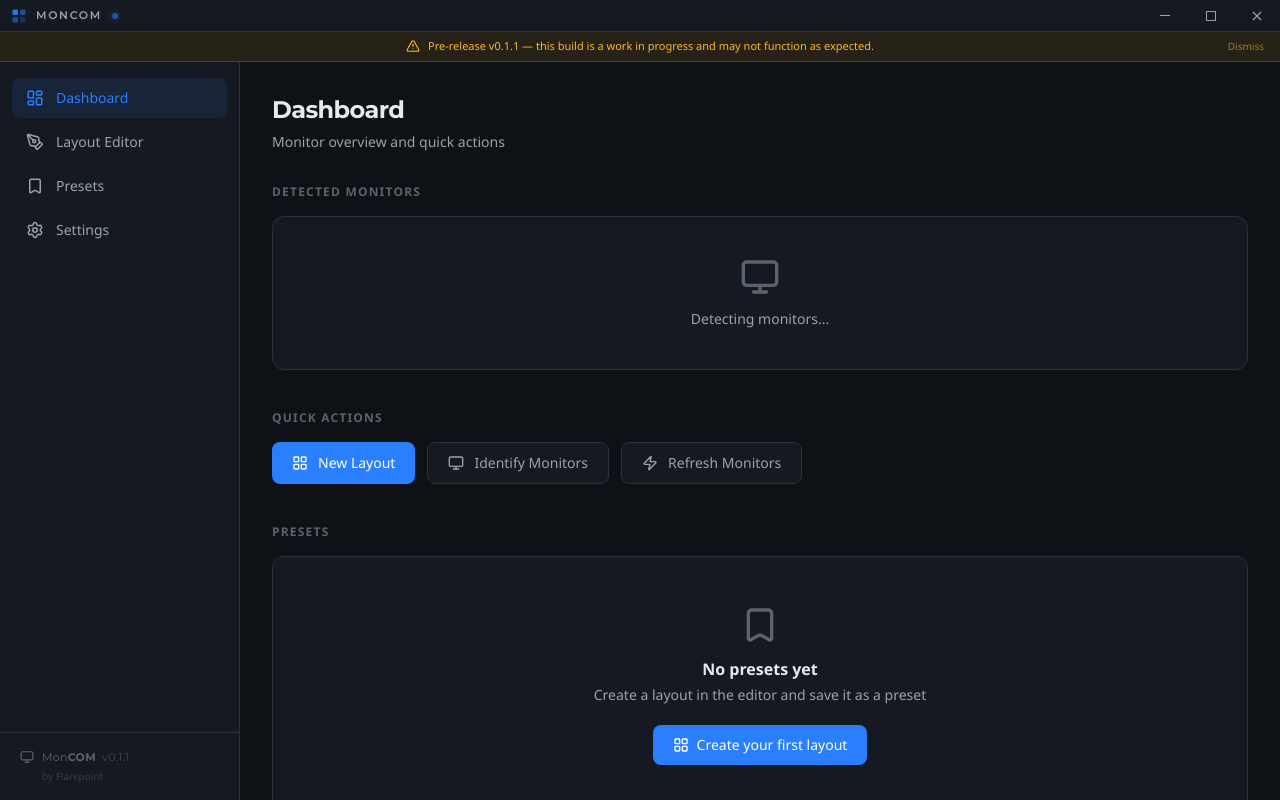
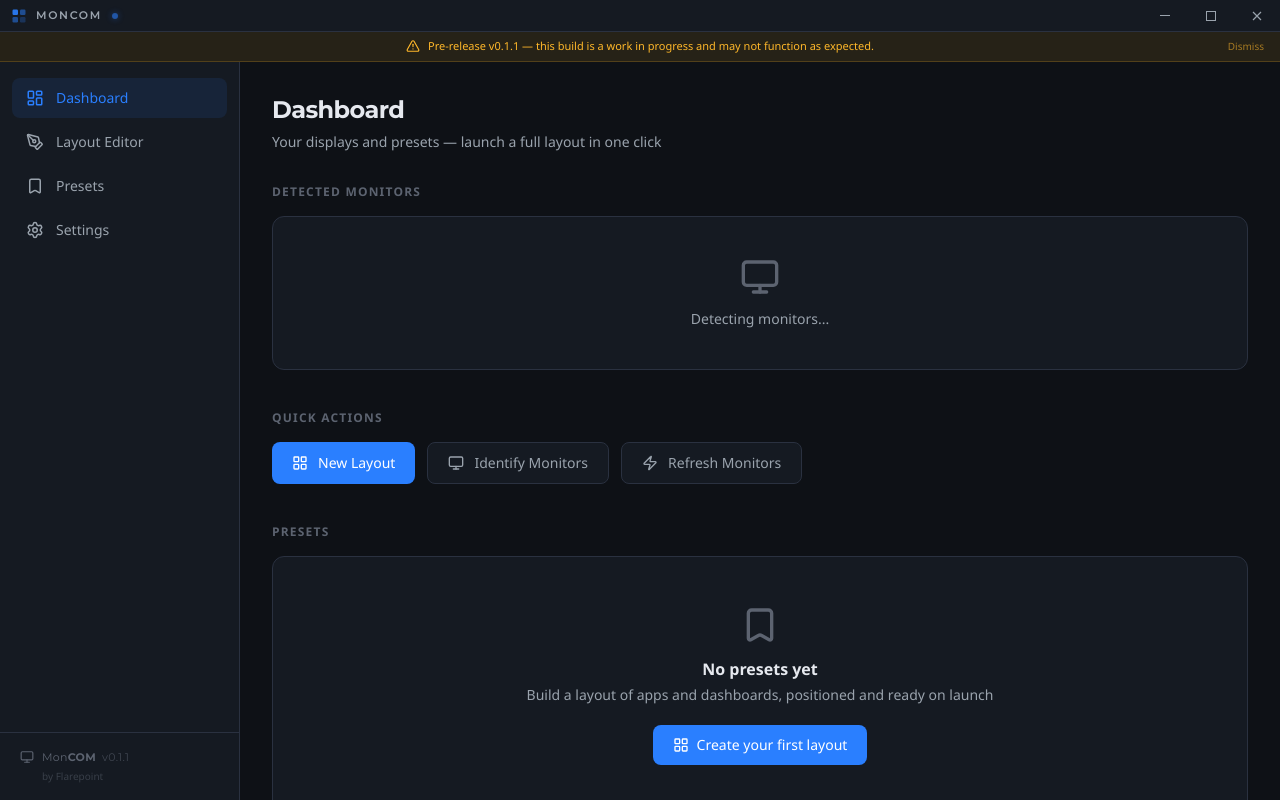
Before and after one commit to SlashyIsTaken/fp-moncom, a React (Vite) app: page / in a window 1280 px wide. Built offline with nearby package versions, Linux system fonts and the light colour scheme.

Commit message:
alter descriptions throughout project

```diff
--- a/src/renderer/pages/DashboardPage.tsx
+++ b/src/renderer/pages/DashboardPage.tsx
@@ -72,7 +72,7 @@ export function DashboardPage({ onNavigate }: DashboardPageProps) {
           Dashboard
         </h1>
         <p className="text-sm text-text-secondary mt-1.5">
-          Monitor overview and quick actions
+          Your displays and presets — launch a full layout in one click
         </p>
         {statusMessage && (
           <div className="mt-3 rounded-lg border border-warning/40 bg-warning/10 px-3 py-2 text-xs text-warning">
@@ -206,7 +206,7 @@ export function DashboardPage({ onNavigate }: DashboardPageProps) {
             <Bookmark className="w-10 h-10 text-text-muted mx-auto mb-3" />
             <h3 className="text-base font-semibold text-text-primary mb-1">No presets yet</h3>
             <p className="text-sm text-text-secondary mb-5">
-              Create a layout in the editor and save it as a preset
+              Build a layout of apps and dashboards, positioned and ready on launch
             </p>
             <button
               onClick={() => onNavigate('editor')}
--- a/src/renderer/pages/LayoutEditorPage.tsx
+++ b/src/renderer/pages/LayoutEditorPage.tsx
@@ -182,7 +182,7 @@ export function LayoutEditorPage({ editingPreset, onNavigate }: LayoutEditorPage
             Layout Editor
           </h1>
           <p className="text-sm text-text-secondary mt-1.5">
-            Split your monitors into zones and assign content
+            Split monitors into zones and assign an app or dashboard to each
           </p>
           {applyStatus && (
             <div className="mt-3 rounded-lg border border-warning/40 bg-warning/10 px-3 py-2 text-xs text-warning">
--- a/src/renderer/pages/PresetsPage.tsx
+++ b/src/renderer/pages/PresetsPage.tsx
@@ -38,7 +38,7 @@ export function PresetsPage({ onNavigate, onEditPreset }: PresetsPageProps) {
             Presets
           </h1>
           <p className="text-sm text-text-secondary mt-1.5">
-            Manage your saved monitor layouts
+            Saved layouts — launch or switch your whole setup in one click
           </p>
         </div>
         <button
@@ -126,7 +126,7 @@ export function PresetsPage({ onNavigate, onEditPreset }: PresetsPageProps) {
           <Bookmark className="w-12 h-12 text-text-muted/50 mx-auto mb-4" />
           <h3 className="text-lg font-semibold text-text-primary mb-1.5">No presets yet</h3>
           <p className="text-sm text-text-secondary mb-6 max-w-sm mx-auto">
-            Create a layout in the editor, configure your zones, and save it as a preset for quick switching.
+            Build a layout, drop an app or dashboard into each zone, and save it as a preset — then launch your whole setup in one click, or automatically on boot.
           </p>
           <button
             onClick={() => onNavigate('editor')}
```
Also changed, not shown: 2 other files (tests, documents, lock files or other folders).
